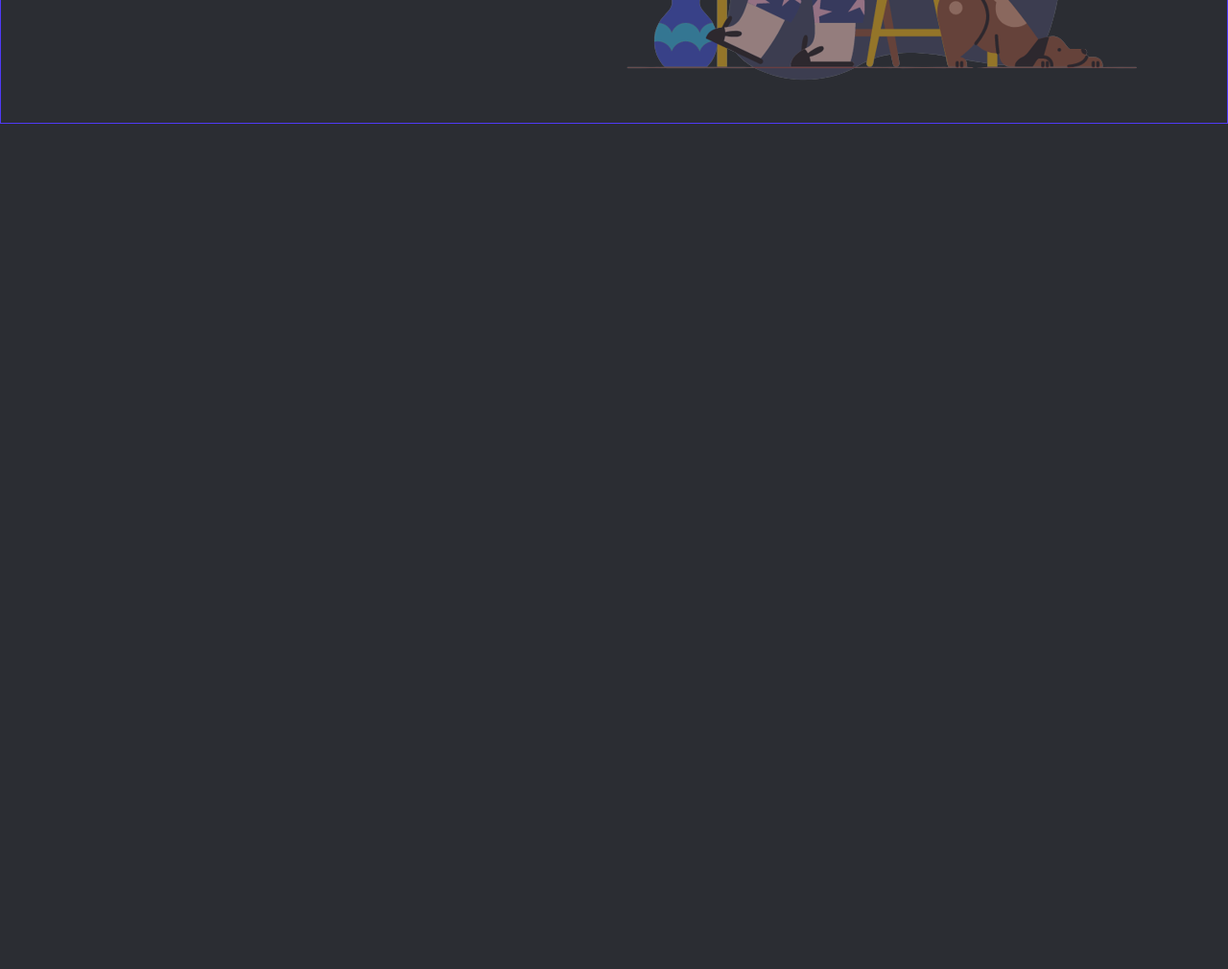
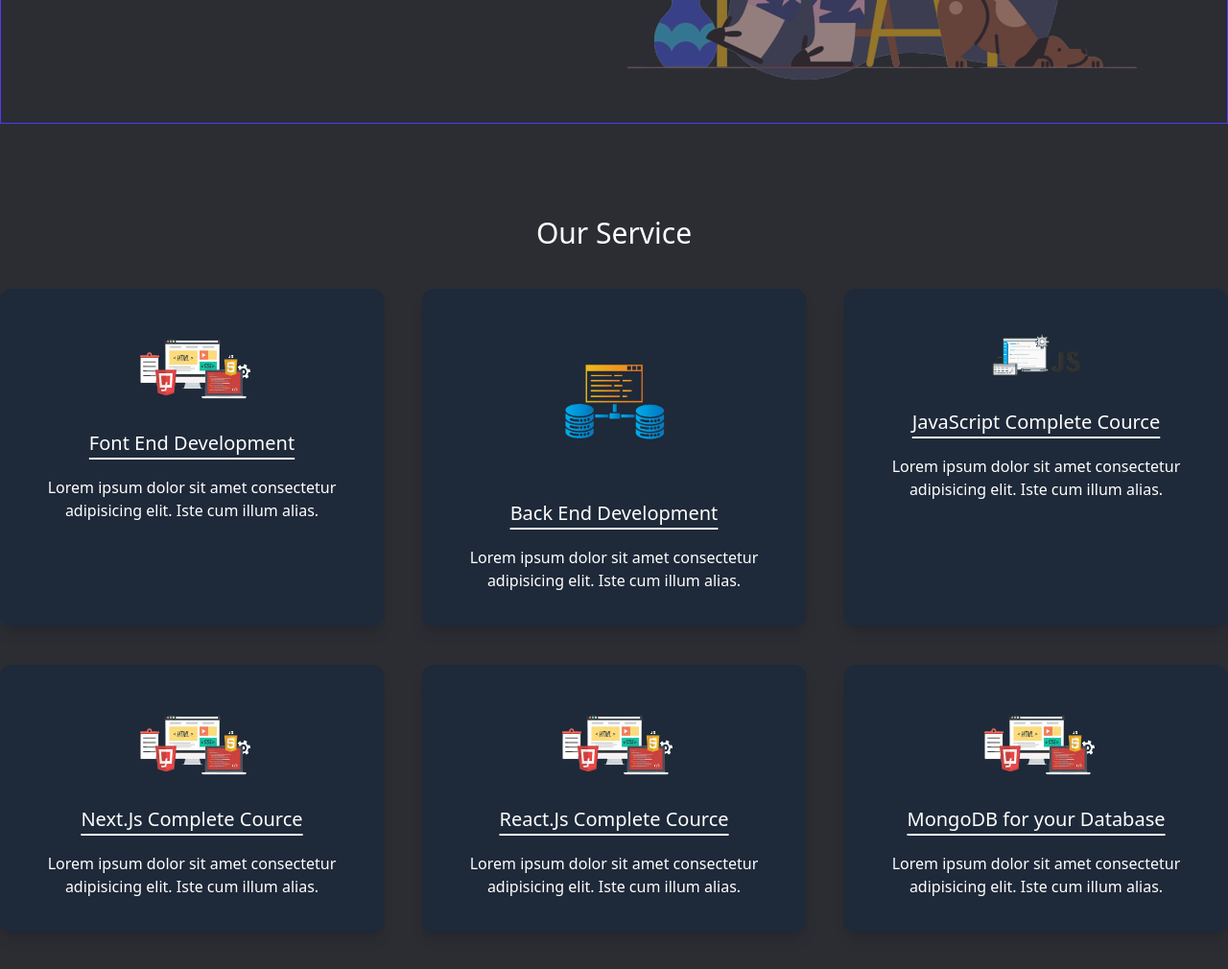
Before and after one commit to farhans101/basic-tailwindcss-projects, a plain HTML site: page index.html in a window 1280 px wide. Shown: the part 500-1510 px from the top of the page at 96% size. Before the commit the page ends 800 px from the top, so only its background shows below. Drawn offline with nearby package versions, Linux system fonts and the light colour scheme.

Commit message:
card section are done

```diff
--- a/index.html
+++ b/index.html
@@ -14,7 +14,7 @@
 </head>
 
 <body class="bg-[#2b2d33]">
-    <nav class="bg-[#2b2d33] shadow-xl">
+    <nav class="bg-[#2b2d33] shadow-xl sticky top-0 z-10">
         <div class="container mx-auto">
             <div class="sm:flex justify-between py-5 items-center">
                 <div class="text-center mb-3">
@@ -42,7 +42,9 @@
             class="sm:flex justify-around items-center text-center container mx-auto border border-indigo-600 border-t-0  px-10 p-10">
             <div class="text-white ">
                 <h1 class="text-3xl sm:text-5xl mb-5 sm:mb-16">Smart Coders: Learn <br> Programing</h1>
-                <button class="bg-indigo-900 px-8 py-3 rounded-full text-xl shadow-xl hover:bg-indigo-950">Join: smart
+                <button
+                    class="bg-indigo-900 transition px-8 py-3 rounded-full text-xl shadow-xl hover:bg-indigo-950">Join:
+                    smart
                     coders team <i class="fa-solid fa-arrow-right-long animate-ping text-red-500 ml-3"></i></button>
             </div>
             <div>
@@ -50,6 +52,65 @@
             </div>
         </div>
     </header>
+
+    <main class="container mx-auto">
+        <section class="mt-24 mb-10">
+            <h2 class="text-white text-center text-3xl mb-10">Our Service</h2>
+            <div class="grid md:grid-cols-2 lg:grid-cols-3 gap-10 ">
+                <div
+                    class="bg-gray-800 p-8 rounded-xl text-center border-4 border-gray-800 hover:border-indigo-800 cursor-pointer shadow-lg">
+                    <img class="w-1/2 mx-auto" src="images/images/frontEnd.png" alt="">
+                    <h2 class="text-white text-xl font-medium my-5 underline underline-offset-8">Font End Development
+                    </h2>
+                    <p class="text-white">Lorem ipsum dolor sit amet consectetur adipisicing elit. Iste cum illum alias.
+                    </p>
+                </div>
+                <div
+                    class="bg-gray-800 p-8 rounded-xl text-center border-4 border-gray-800 hover:border-indigo-800 cursor-pointer shadow-lg">
+                    <img class="w-1/2 mx-auto" src="images/images/backEnd.png" alt="">
+                    <h2 class="text-white text-xl font-medium my-5 underline underline-offset-8">Back End Development
+                    </h2>
+                    <p class="text-white">Lorem ipsum dolor sit amet consectetur adipisicing elit. Iste cum illum alias.
+                    </p>
+                </div>
+                <div
+                    class="bg-gray-800 p-8 rounded-xl text-center border-4 border-gray-800 hover:border-indigo-800 cursor-pointer shadow-lg">
+                    <img class="w-1/2 mx-auto" src="images/images/javascript.png" alt="">
+                    <h2 class="text-white text-xl font-medium my-5 underline underline-offset-8">JavaScript Complete
+                        Cource
+                    </h2>
+                    <p class="text-white">Lorem ipsum dolor sit amet consectetur adipisicing elit. Iste cum illum alias.
+                    </p>
+                </div>
+                <div
+                    class="bg-gray-800 p-8 rounded-xl text-center border-4 border-gray-800 hover:border-indigo-800 cursor-pointer shadow-lg">
+                    <img class="w-1/2 mx-auto" src="images/images/frontEnd.png" alt="">
+                    <h2 class="text-white text-xl font-medium my-5 underline underline-offset-8">Next.Js Complete Cource
+                    </h2>
+                    <p class="text-white">Lorem ipsum dolor sit amet consectetur adipisicing elit. Iste cum illum alias.
+                    </p>
+                </div>
+                <div
+                    class="bg-gray-800 p-8 rounded-xl text-center border-4 border-gray-800 hover:border-indigo-800 cursor-pointer shadow-lg">
+                    <img class="w-1/2 mx-auto" src="images/images/frontEnd.png" alt="">
+                    <h2 class="text-white text-xl font-medium my-5 underline underline-offset-8">React.Js Complete
+                        Cource
+                    </h2>
+                    <p class="text-white">Lorem ipsum dolor sit amet consectetur adipisicing elit. Iste cum illum alias.
+                    </p>
+                </div>
+                <div
+                    class="bg-gray-800 p-8 rounded-xl text-center border-4 border-gray-800 hover:border-indigo-800 cursor-pointer shadow-lg">
+                    <img class="w-1/2 mx-auto" src="images/images/frontEnd.png" alt="">
+                    <h2 class="text-white text-xl font-medium my-5 underline underline-offset-8">MongoDB for your
+                        Database
+                    </h2>
+                    <p class="text-white">Lorem ipsum dolor sit amet consectetur adipisicing elit. Iste cum illum alias.
+                    </p>
+                </div>
+            </div>
+        </section>
+    </main>
 </body>
 
 </html>
```
